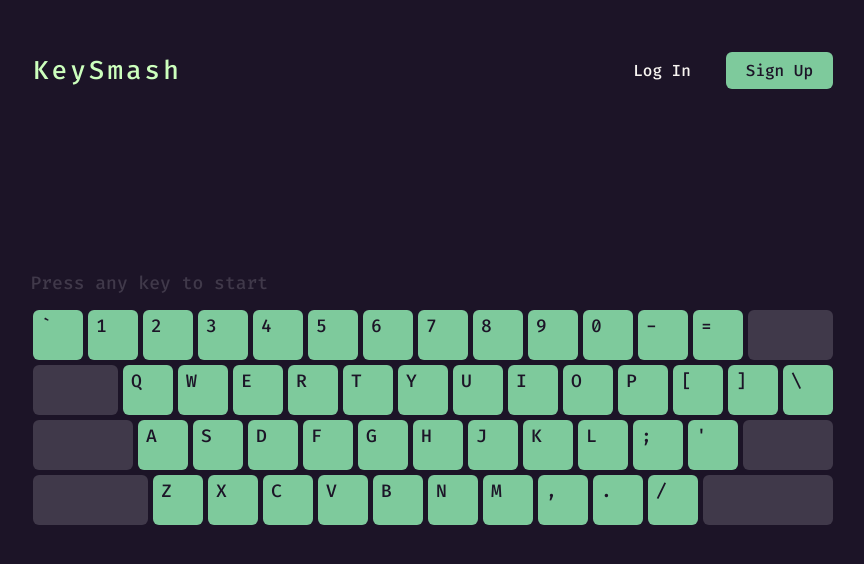
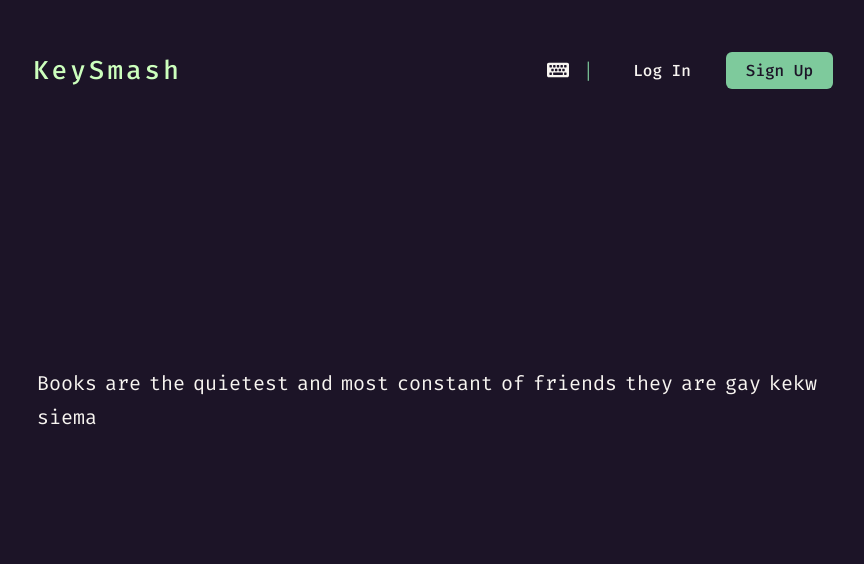
Before and after one commit to kawre/KeySmash, a React (Create React App) app: page /typing-game in a window 1280 px wide. Shown: the top 564 px of the page, without its empty margins (207-1071 px from the left). Built offline with nearby package versions, Linux system fonts and the light colour scheme; no server answers.

Commit message:
TypingGame init
also small KeySmash ui improvement

```diff
--- a/src/App.tsx
+++ b/src/App.tsx
@@ -5,6 +5,7 @@
 import KeySmashGame from "./components/KeySmash/KeySmashGame";
 import LoginForm from "./components/LoginForm";
 import { RegisterForm } from "./components/RegisterForm";
+import TypingGame from "./components/TypingGame/TypingGame";
 import { AuthProvider } from "./contexts/AuthContext";
 import { DataProvider } from "./contexts/DataContext";
 
@@ -16,14 +17,16 @@
         <Wrapper>
           <Header />
           <Switch>
-            <Route path="/login" component={LoginForm} />
-            <Route path="/register" component={RegisterForm} />
+            <Route exact path="/login" component={LoginForm} />
+            <Route exact path="/register" component={RegisterForm} />
             {show && (
               <Route
+                exact
                 path="/"
                 component={() => <KeySmashGame show={show} setShow={setShow} />}
               />
             )}
+            <Route exact path="/typing-game" component={() => <TypingGame />} />
           </Switch>
         </Wrapper>
       </DataProvider>
--- a/src/components/Header.tsx
+++ b/src/components/Header.tsx
@@ -3,6 +3,7 @@
 import styled from "styled-components";
 import { TiUser } from "react-icons/ti";
 import { RiSettings4Fill } from "react-icons/ri";
+import { FaKeyboard } from "react-icons/fa";
 import { useAuth } from "../contexts/AuthContext";
 import { colors } from "../Global";
 import Button from "./Button";
@@ -22,6 +23,14 @@
           <Logo>KeySmash</Logo>
         </Link>
         <AccoutAccessibility>
+          <GamesNav>
+            <Link to="/typing-game">
+              <Icon size={32} padding={5} cursor={true}>
+                <FaKeyboard color={colors.text} />
+              </Icon>
+            </Link>
+          </GamesNav>
+          <span>|</span>
           {userData ? (
             <>
               <Icon size={32} padding={5} margin="0 0 0 5px" cursor={true}>
@@ -69,6 +78,11 @@
   display: flex;
   justify-content: space-between;
   align-items: center;
+
+  span {
+    margin: 0 5px 0 10px;
+    color: ${colors.secondary};
+  }
 `;
 
 const Logo = styled.h1`
@@ -86,3 +100,5 @@
     margin-left: 15px;
   }
 `;
+
+const GamesNav = styled.div``;
--- a/src/components/KeySmash/KeySmashGame.tsx
+++ b/src/components/KeySmash/KeySmashGame.tsx
@@ -387,7 +387,7 @@
       opacity: 1;
     }
     100% {
-      transform: translateY(50%);
+      transform: translateY(25%);
       opacity: 0;
     }
   }
--- /dev/null
+++ b/src/components/TypingGame/TypingGame.tsx
@@ -0,0 +1,73 @@
+import React, { useEffect, useState } from "react";
+import styled from "styled-components";
+import { useData } from "../../contexts/DataContext";
+import { colors } from "../../Global";
+// Types -------------------------------------------------------------------------
+
+interface Props {}
+
+// Component ---------------------------------------------------------------------
+const TypingGame = () => {
+  const { getRandomQuote, addQuote } = useData();
+  //   useEffect(() => {
+  //     const getQuote = async () => {
+  //       try {
+  //         const res = await getRandomQuote();
+  //         console.log(res);
+  //       } catch {}
+  //     };
+
+  //     getQuote();
+  //   }, []);
+
+  const [text, setText] = useState<string>("siema co tam kekw");
+  var split = text.replace(/ /g, "-").split("");
+  return (
+    <Wrapper>
+      <TypingWrapper>
+        <Word>
+          <span>B</span>
+          <span>o</span>
+          <span>o</span>
+          <span>k</span>
+          <span>s</span>
+        </Word>
+        <Word>are</Word>
+        <Word>the</Word>
+        <Word>quietest</Word>
+        <Word>and</Word>
+        <Word>most</Word>
+        <Word>constant</Word>
+        <Word>of</Word>
+        <Word>friends</Word>
+        <Word>they</Word>
+        <Word>are</Word>
+        <Word>gay</Word>
+        <Word>kekw</Word>
+        <Word>siema</Word>
+      </TypingWrapper>
+    </Wrapper>
+  );
+};
+
+export default TypingGame;
+
+// Styled ------------------------------------------------------------------------
+
+const Wrapper = styled.div`
+  width: 100%;
+  height: 100vh;
+  display: grid;
+  place-items: center;
+`;
+
+const TypingWrapper = styled.div`
+  width: 800px;
+  font-size: 20px;
+`;
+
+const Word = styled.div`
+  display: inline-block;
+  margin: 4px;
+  color: ${colors.text};
+`;
```
